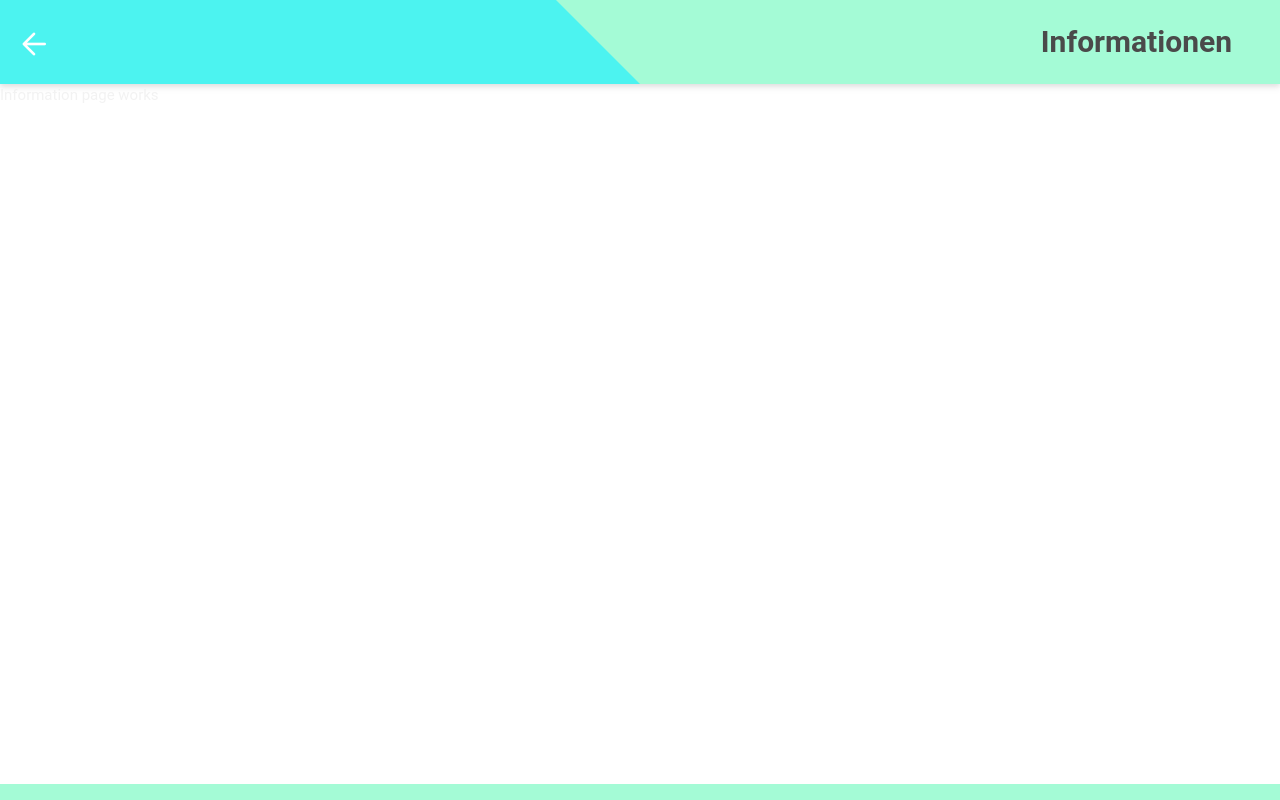
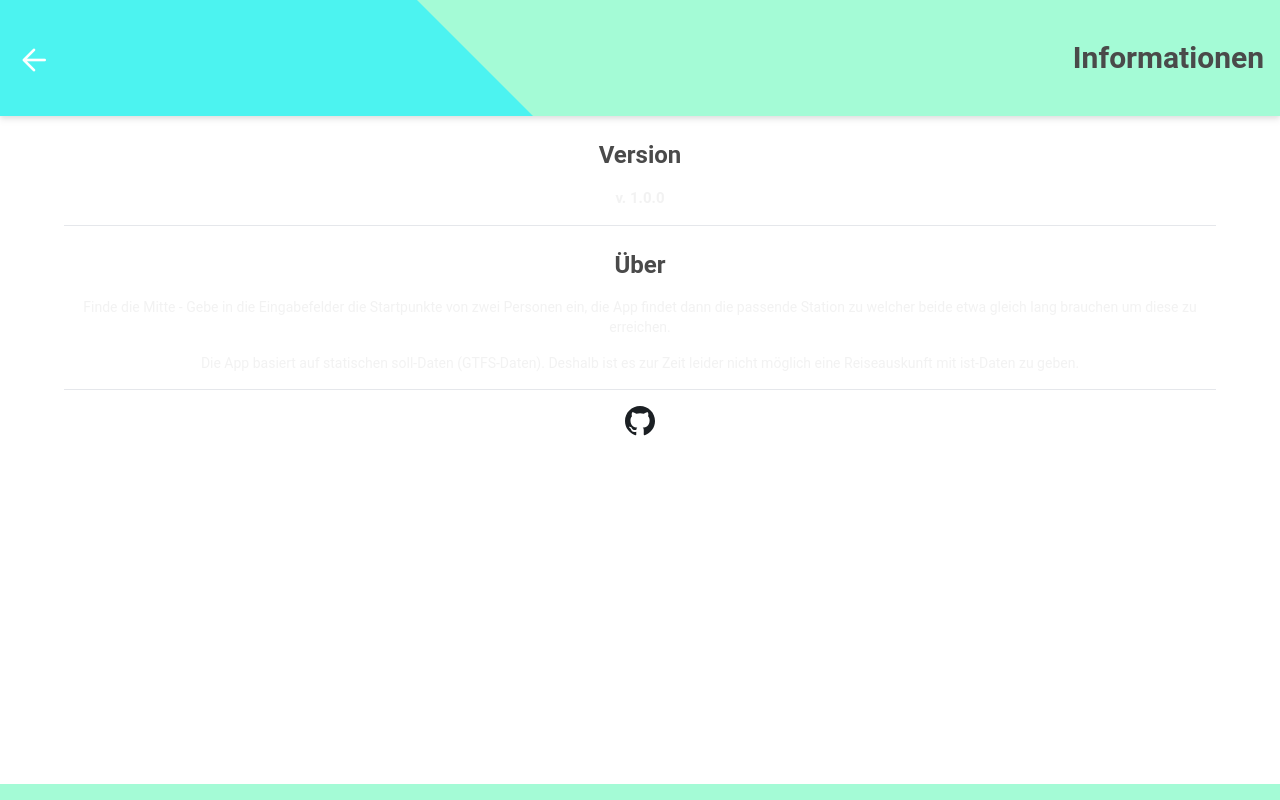
Before and after one commit to GrafBunsen/halfway, a Vue app: page /info in a window 1280 px wide. Built offline with nearby package versions, Linux system fonts and the light colour scheme.

Commit message:
feat: did some stuff for later, like get user position

```diff
--- a/src/components/PagesHeader.vue
+++ b/src/components/PagesHeader.vue
@@ -5,22 +5,23 @@ defineProps<{
 </script>
 <template>
     <div class="relative drop-shadow-md">
-      <div class="bg-[#4CF3F0] z-10 h-[5.25rem] w-1/2 absolute edgecut">
-        <span @click="$router.back()" class="material-symbols-rounded text-white text-4xl relative top-6 left-4">arrow_back</span>
+      <div class="bg-[#4CF3F0] z-10 h-[7.25rem] w-5/12 absolute edgecut-high">
+        <span @click="$router.back()" class="material-symbols-rounded text-white text-4xl relative top-10 left-4">arrow_back</span>
       </div>
-      <div class="bg-[#A4FBD6] py-6">
-        <h1 class="text-3xl text-[#4a4a4a] text-right pr-12"><span class="font-bold">{{title}}</span></h1>
+      <div class="bg-[#A4FBD6] py-10">
+        <h1 class="text-3xl text-[#4a4a4a] text-right pr-4"><span class="font-bold">{{title}}</span></h1>
       </div>
     </div>
+    <br>
   </template>
 
   <style>
-    .edgecut:before {
+    .edgecut-high:before {
       content: '';
       position: absolute;
       top: 0; right: 0;
-      border-top: 5.25rem solid #A4FBD6;
-      border-left: 5.25rem solid #4CF3F0;
+      border-top: 7.25rem solid #A4FBD6;
+      border-left: 7.25rem solid #4CF3F0;
       width: 0;
   }
   </style>
--- a/src/views/HomeView.vue
+++ b/src/views/HomeView.vue
@@ -1,11 +1,23 @@
 <script setup lang="ts">
 import Header from "../components/Header.vue";
+
+var lat: any, long;
+
+navigator.geolocation.getCurrentPosition(function(position) {
+     lat = position.coords.latitude;
+     long = position.coords.longitude;
+
+    lat.toFixed(2);
+    long.toFixed(2);
+    console.log(lat, long);
+  });
+
 </script>
 
 <template>
   <div class="min-h-screen">
     <Header />
-  <div class="m-8">
+    <div class="m-8">
     <div class="bg-[#A4FBD6] rounded-t-md relative pt-4">
       <h1 class="text-7xl font-bold text-white text-right italic relative top-[6px]">A</h1>
       <div class="absolute z-10 bottom-4 left-4">
--- a/src/views/InfoView.vue
+++ b/src/views/InfoView.vue
@@ -4,7 +4,20 @@ import PagesHeader from "../components/PagesHeader.vue";
 <template>
     <div class="min-h-screen">
         <PagesHeader title="Informationen"/>
-    <h1>Information page works</h1>
+
+        <div class="text-center mx-16">
+            <h2 class="text-2xl font-bold text-[#4a4a4a] mb-4">Version</h2>
+            <p class="mb-4 font-bold">v. 1.0.0</p>
+            <hr>
+            <br>
+            <h2 class="text-2xl font-bold text-[#4a4a4a] mb-4">Über</h2>
+            <p class="mb-4 text-sm">Finde die Mitte - Gebe in die Eingabefelder die Startpunkte von zwei Personen ein, die App findet dann die passende Station zu welcher beide etwa gleich lang brauchen um diese zu erreichen.</p>
+            <p class="mb-4 text-sm">Die App basiert auf statischen soll-Daten (GTFS-Daten). Deshalb ist es zur Zeit leider nicht möglich eine Reiseauskunft mit ist-Daten zu geben.</p>
+            <hr>
+            <a href="https://github.com/GrafBunsen/halfway">
+                <img class="mt-4 mx-auto" src="src\assets\github.svg" width="30px" alt="">
+            </a>
+        </div>
 
 
     <footer class="absolute bottom-0 min-h-4 bg-[#A4FBD6] p-2 content-none w-full"></footer>
```
Also changed, not shown: src/assets/github.svg (added).
